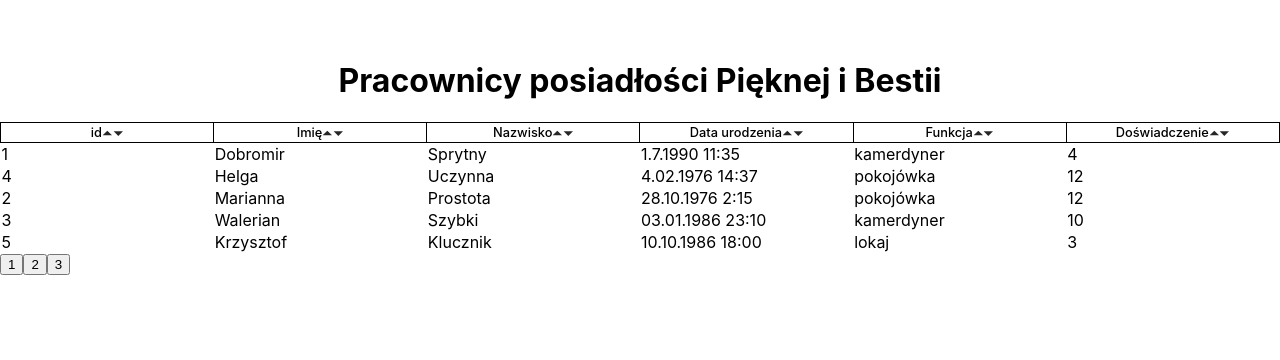
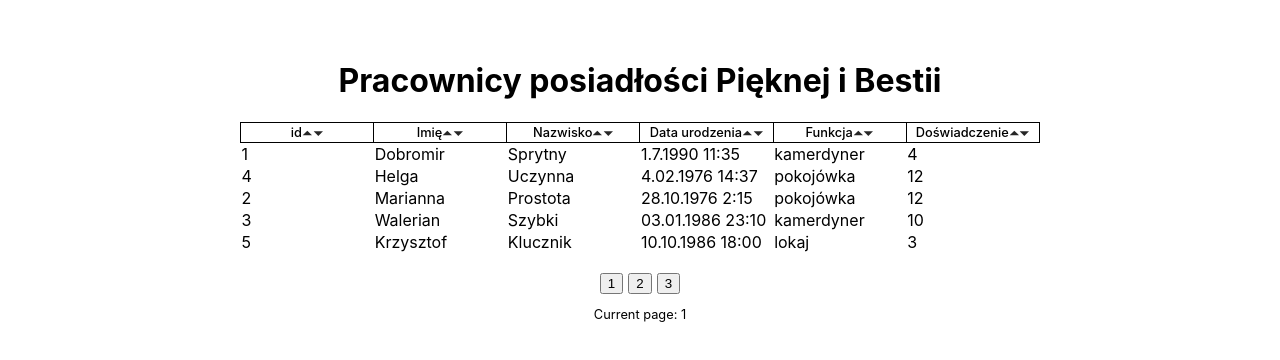
Before and after one commit to michalmazurdev/empolyee-table, a React (Create React App) app: page / in a window 1280 px wide. Shown: the top 360 px of the page. Built offline with nearby package versions, Linux system fonts and the light colour scheme.

Commit message:
minor styles addfed

```diff
--- a/src/components/App.jsx
+++ b/src/components/App.jsx
@@ -25,7 +25,7 @@ export const App = () => {
   }, []);
 
   useEffect(() => {
-    console.log(page);
+    // console.log(page);
     // console.log(employeesToRender);
 
     setEmployeesToRender(choosePage(page, employees));
@@ -51,7 +51,7 @@ export const App = () => {
         <Header columns={columns} />
         <TableContent data={employeesToRender} />
       </EmployeeTable>
-      <Pagination employees={employees} onClick={changePage} />
+      <Pagination employees={employees} onClick={changePage} page={page} />
     </div>
   );
 };
--- a/src/components/EmployeeTable/EmployeeTable.module.css
+++ b/src/components/EmployeeTable/EmployeeTable.module.css
@@ -1,6 +1,7 @@
 .employeeTable {
   table-layout: fixed;
-  width: 100%;
+  width: 800px;
+  margin: auto;
   border-collapse: collapse;
   border-radius: 5%;
 }
--- a/src/components/Pagination/Pagination.jsx
+++ b/src/components/Pagination/Pagination.jsx
@@ -1,14 +1,19 @@
 import React from 'react';
-
-export const Pagination = ({ employees, onClick }) => {
+import css from './Pagination.module.css';
+export const Pagination = ({ employees, onClick, page }) => {
   const numberOfPages = Math.ceil(employees.length / 5);
   const buttons = [];
   for (let i = 1; i <= numberOfPages; i++) {
     buttons.push(
-      <button key={i} onClick={onClick}>
+      <button className={css.paginationButton} key={i} onClick={onClick}>
         {i}
       </button>
     );
   }
-  return <div>{buttons}</div>;
+  return (
+    <div>
+      <div className={css.paginationButtonsContainer}>{buttons}</div>
+      <p className={css.currentPageInfo}>Current page: {page}</p>
+    </div>
+  );
 };
--- /dev/null
+++ b/src/components/Pagination/Pagination.module.css
@@ -0,0 +1,17 @@
+.paginationButtonsContainer {
+  display: flex;
+  justify-content: center;
+  gap: 5px;
+  margin-top: 20px;
+}
+.paginationButton:hover {
+  background-color: darkgrey;
+}
+.paginationButton:clicked {
+  background-color: darkgrey;
+}
+.currentPageInfo {
+  display: flex;
+  justify-content: center;
+  font-size: 0.8rem;
+}
```
